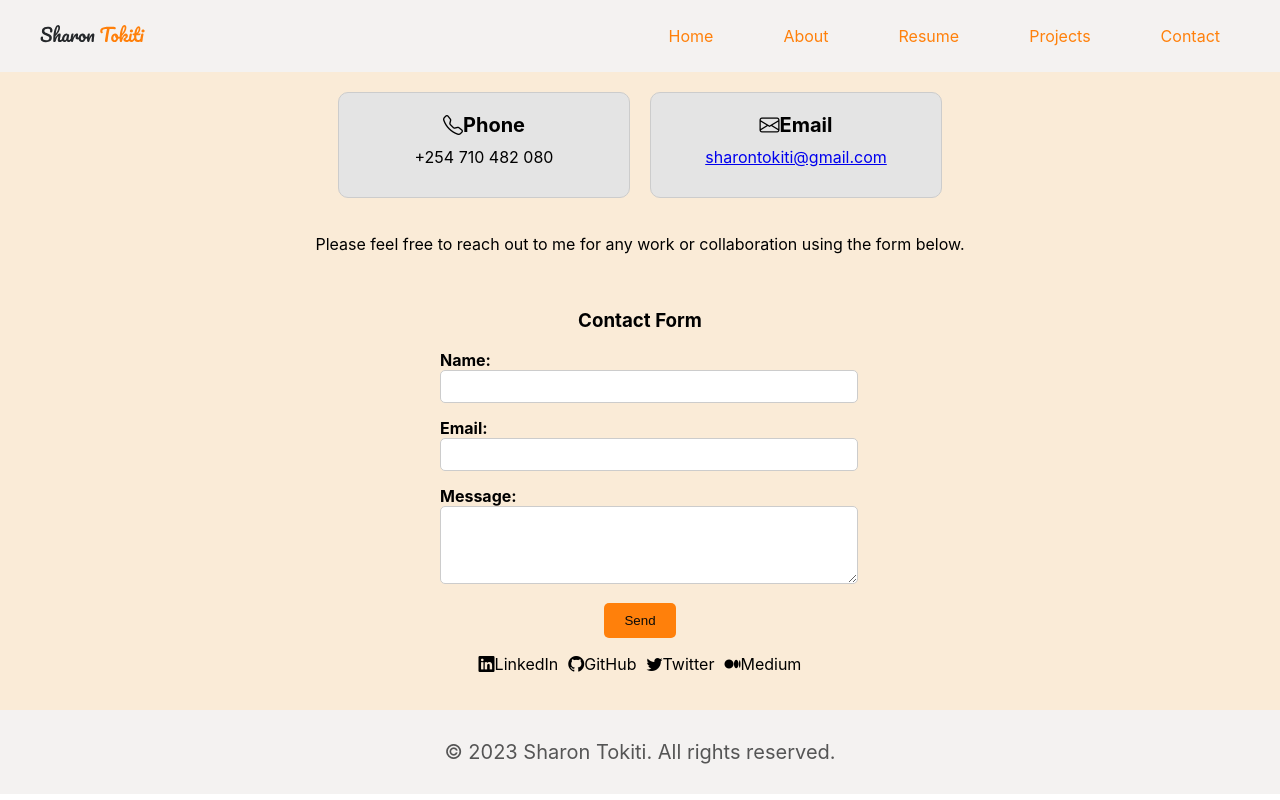
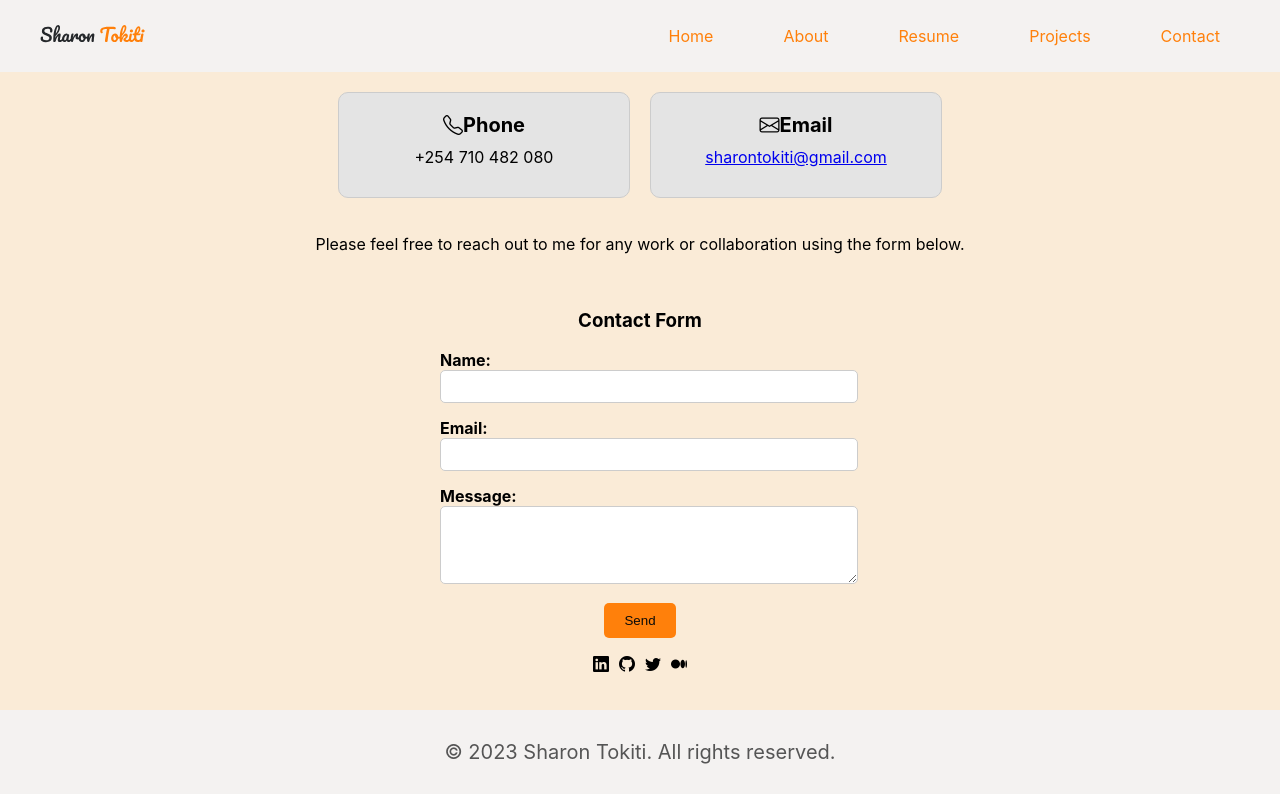
Before and after one commit to mshekerotokiti/sharon-tokiti, a React (Create React App) app: page /contact in a window 1280 px wide. Built offline with nearby package versions, Linux system fonts and the light colour scheme.

Commit message:
email sending configuration

```diff
--- a/src/components/Contact.jsx
+++ b/src/components/Contact.jsx
@@ -1,10 +1,24 @@
-import React from 'react';
+import React, {useState} from 'react';
 
 const Contact = () => {
+  const [name, setName] = useState('');
+  const [email, setEmail] = useState('');
+  const [message, setMessage] = useState('');
+
   const handleSubmit = (e) => {
     e.preventDefault();
-    // Perform form submission or validation here
-    // You can send the form data to a backend API, for example
+
+    // Construct email body
+    const subject = encodeURIComponent('Contact Me');
+    const body = encodeURIComponent(`Name: ${name}\nEmail: ${email}\nMessage: ${message}`);
+
+    // Open default email client
+    window.open(`mailto:sharontokiti@gmail.com?subject=${subject}&body=${body}`);
+
+    // Reset form fields
+    setName('');
+    setEmail('');
+    setMessage('');
   };
 
   return (
@@ -53,24 +67,24 @@ const Contact = () => {
       <div className="social-media-handles">
         <ul className="social-media-list">
           <li>
-            <a href="https://www.linkedin.com/sharonmshekero">
-              <i className="bi bi-linkedin"></i> LinkedIn
+            <a href="https://www.linkedin.com/in/sharon-mshekero/">
+              <i className="bi bi-linkedin"></i>
             </a>
           </li>
 
           <li>
-            <a href="https://www.github.com/yourgithubprofile">
-              <i className="bi bi-github"></i> GitHub
+            <a href="https://github.com/mshekerotokiti">
+              <i className="bi bi-github"></i>
             </a>
           </li>
           <li>
-            <a href="https://www.twitter.com/yourtwitterprofile">
-              <i className="bi bi-twitter"></i> Twitter
+            <a href="https://twitter.com/SharonTokiti">
+              <i className="bi bi-twitter"></i>
             </a>
           </li>
           <li>
-            <a href="https://www.twitter.com/yourtwitterprofile">
-              <i className="bi bi-medium"></i> Medium
+            <a href="https://medium.com/@sharontokiti">
+              <i className="bi bi-medium"></i>
             </a>
           </li>
         </ul>
```
Also changed, not shown: src/App.css (line endings or trailing spaces).
